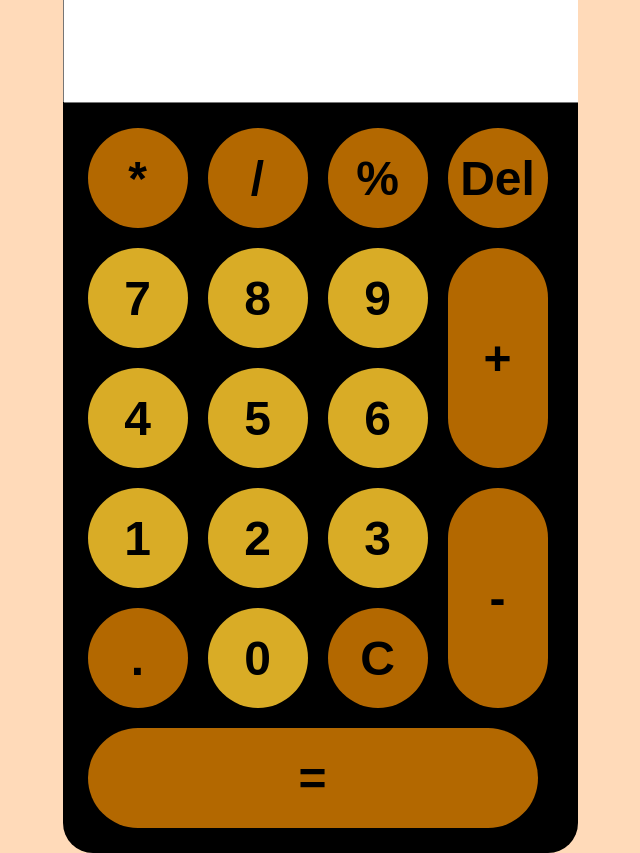
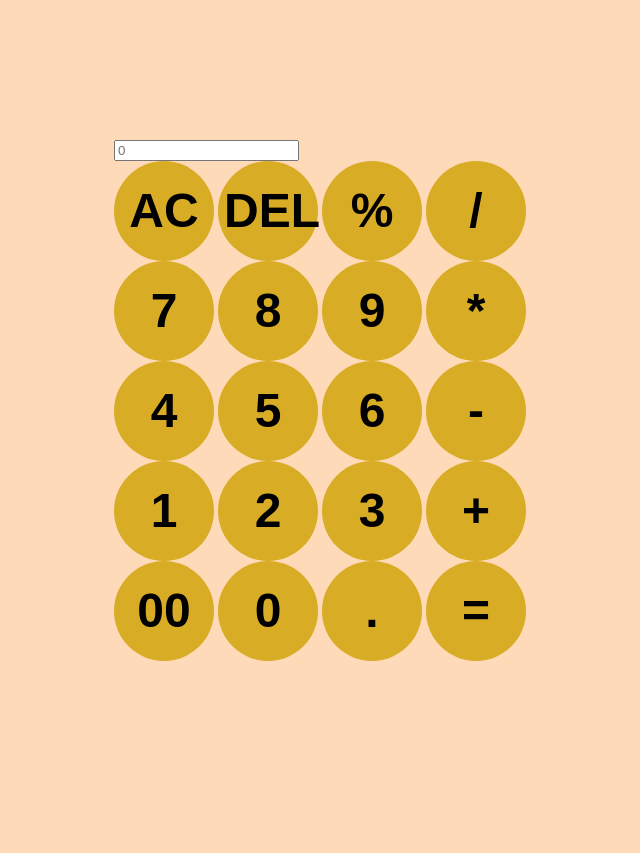
Before and after one commit to Ramesh8248/Calculator, a plain HTML site: page index.html in a window 1280 px wide. Shown: the whole page, without its empty margins (320-960 px from the left). After the commit the page ends 800 px from the top, so only its background shows below. Drawn offline with Linux system fonts and the light colour scheme.

Commit message:
Update index.html

```diff
--- a/index.html
+++ b/index.html
@@ -1,50 +1,50 @@
 <!DOCTYPE html>
 <html lang="en">
+  <head>
+    <meta charset="UTF-8" />
+    <meta http-equiv="X-UA-Compatible" content="IE=edge" />
+    <meta name="viewport" content="width=device-width, initial-scale=1.0" />
+    <link rel="stylesheet" href="style.css" />
+    <title>Calculator - By Code Traversal</title>
+  </head>
+  <body>
+    <div class="container">
+      <div class="calculator">
+        <input type="text" id="inputBox" placeholder="0" />
+        <div>
+          <button class="button operator">AC</button>
+          <button class="button operator">DEL</button>
+          <button class="button operator">%</button>
+          <button class="button operator">/</button>
+        </div>
+        <div>
+          <button class="button">7</button>
+          <button class="button">8</button>
+          <button class="button">9</button>
+          <button class="button operator">*</button>
+        </div>
+        <div>
+          <button class="button">4</button>
+          <button class="button">5</button>
+          <button class="button">6</button>
+          <button class="button operator">-</button>
+        </div>
+        <div>
+          <button class="button">1</button>
+          <button class="button">2</button>
+          <button class="button">3</button>
+          <button class="button operator">+</button>
+        </div>
 
-<head>
-    <meta charset="UTF-8">
-    <meta name="viewport" content="width=device-width, initial-scale=1.0">
-    <title>Calculator</title>
-    <link rel="stylesheet" href="style.css">
-</head>
+        <div>
+          <button class="button">00</button>
+          <button class="button">0</button>
+          <button class="button">.</button>
+          <button class="button equalBtn">=</button>
+        </div>
+      </div>
+    </div>
 
-<body>
-    <div id="cal">
-        <h1 id="header">Calculator</h1>
-        <input id="display" readonly>
-        <div id="buttons">
-            <div class="btn">
-                <div class="row">
-                    <button onclick="getToDisplay('*')" class="opb">*</button>
-                    <button onclick="getToDisplay('/')" class="opb">/</button>
-                    <button onclick="getToDisplay('%')" class="opb">%</button>
-
-                    <button onclick="getToDisplay('7')">7</button>
-                    <button onclick="getToDisplay('8')">8</button>
-                    <button onclick="getToDisplay('9')">9</button>
-
-                    <button onclick="getToDisplay('4')">4</button>
-                    <button onclick="getToDisplay('5')">5</button>
-                    <button onclick="getToDisplay('6')">6</button>
-
-                    <button onclick="getToDisplay('1')">1</button>
-                    <button onclick="getToDisplay('2')">2</button>
-                    <button onclick="getToDisplay('3')">3</button>
-
-                    <button onclick="getToDisplay('.')" class="opb">.</button>
-                    <button onclick="getToDisplay('0')">0</button>
-                    <button onclick="clearDis()" class="opb">C</button>
-                </div>
-                <div class="btn_row">
-                    <button onclick="deleteLast()" class="opb">Del</button>
-                    <button onclick="getToDisplay('+')" class="opbss">+</button>
-                    <button onclick="getToDisplay('-')" class="opbss">-</button>
-                </div>
-            </div>
-            <button onclick="calc()" class="opbs">=</button>
-        </div>
-    </div>
     <script src="index.js"></script>
-</body>
-
+  </body>
 </html>
```
